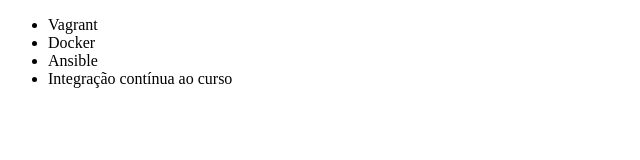
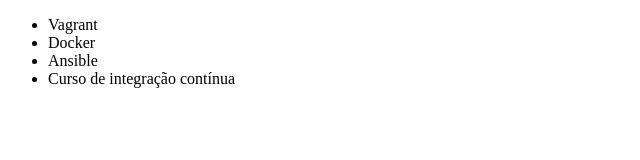
Before and after one commit to fabiovige/alura-devops, a plain HTML site: page index.html in a window 1280 px wide. Shown: the full height of the page, 0-640 px from the left. Drawn offline with Linux system fonts and the light colour scheme.

Commit message:
Renomeado curso de integração contínua

```diff
--- a/index.html
+++ b/index.html
@@ -12,7 +12,7 @@
         <li>Vagrant</li>
         <li>Docker</li>
         <li>Ansible</li>
-        <li>Integração contínua ao curso</li>
+        <li>Curso de integração contínua</li>
     </ul>
 </body>
 
```
